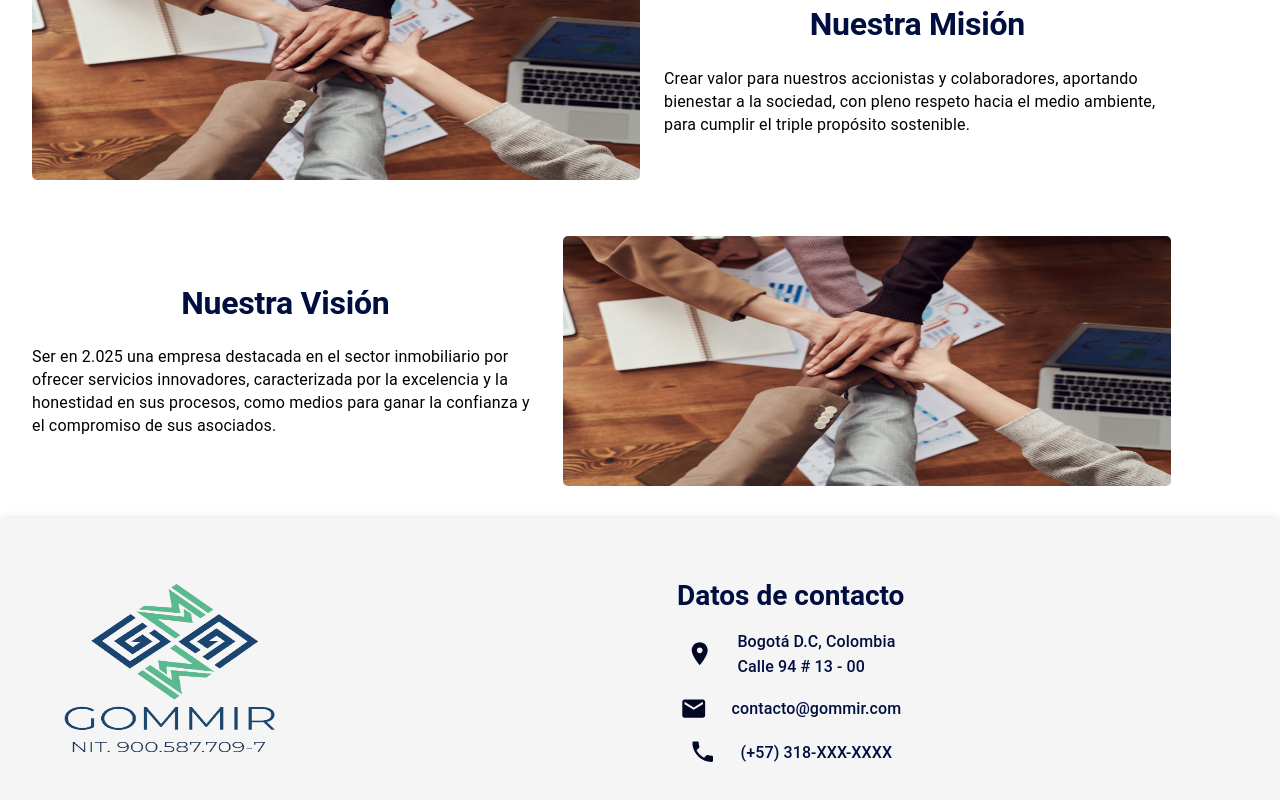
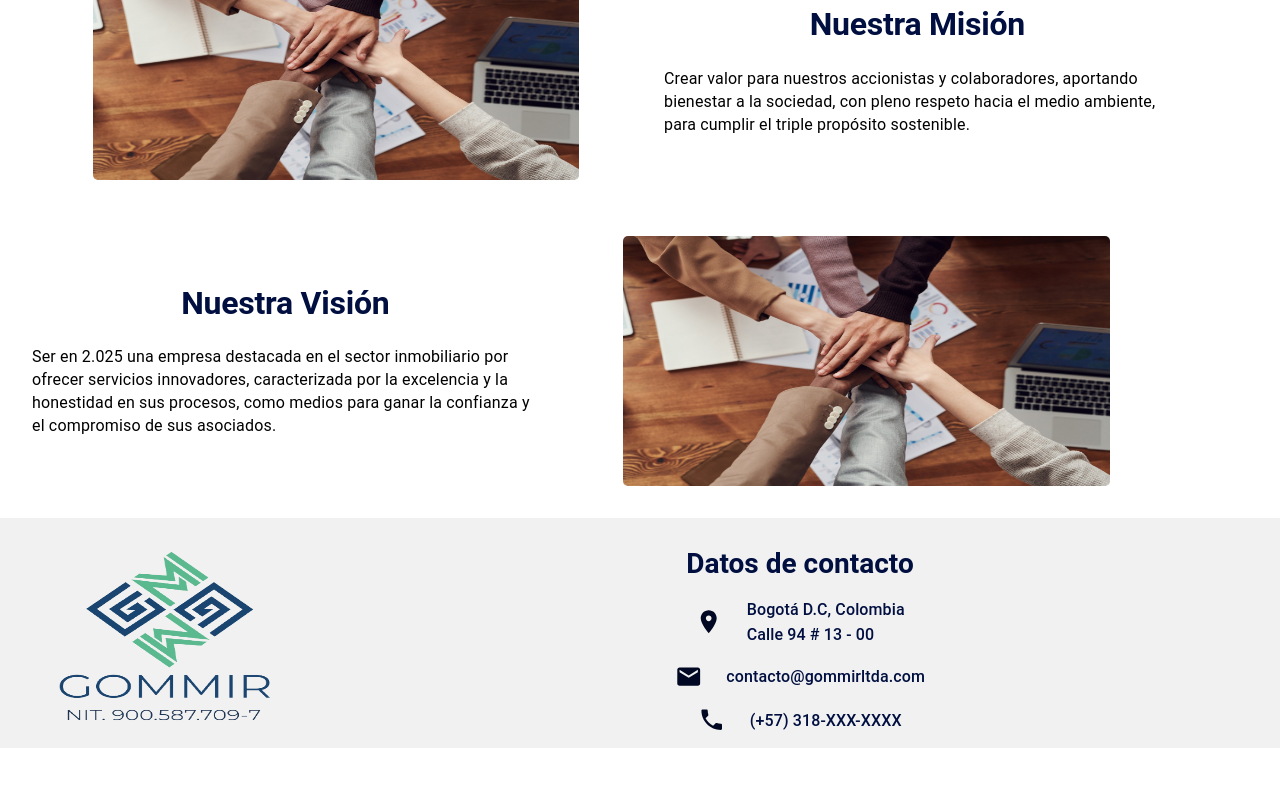
Before and after one commit to FemtDeveloper/gommir, a Next.js app: page /nosotros in a window 1280 px wide. Shown: the part 1042-1842 px from the top of the page. After the commit the page ends 1790 px from the top, so only its background shows below. Built offline with nearby package versions, Linux system fonts and the light colour scheme.

Commit message:
UI uodated

```diff
--- a/Components/Footer/Footer.tsx
+++ b/Components/Footer/Footer.tsx
@@ -9,28 +9,13 @@ import PhoneIcon from "@mui/icons-material/Phone";
 
 const Footer = () => {
   return (
-    <AppBar
-      sx={{
-        display: "flex",
-        position: "relative",
-        bottom: 0,
-        flexDirection: "row",
-        justifyContent: "space-between",
-        alignItems: "center",
-        paddingX: 2,
-        paddingY: 4,
-        // height: "80px",
-        margin: 0,
-        // backgroundColor: "gold",
-        width: "100%",
-      }}
-      component={"footer"}
-    >
     <Box
       display={"flex"}
       flexDirection={{ xs: "column", sm: "row" }}
       justifyContent="center"
       alignItems={"center"}
+      component={"footer"}
+      sx={{ backgroundColor: "#f1f1f1" }}
     >
       <Grid2 xs={6}>
         <div
@@ -49,9 +34,7 @@ const Footer = () => {
           </Link>
         </div>
       </Grid2>
-        {/* <Typography variant="h3" component={"h3"}>
-          Datos de contacto
-        </Typography> */}
+
       <Grid2 container gap={2} mt={2} justifyContent="center">
         <Grid2 xs={12} sm={6} justifyContent="center" display={"flex"}>
           <Typography variant="h3" component={"h3"}>
@@ -68,9 +51,7 @@ const Footer = () => {
           >
             <LocationOnIcon color="secondary" />
             <Box>
-                <Typography variant="subtitle2">
-                  Bogotá D.C, Colombia
-                </Typography>
+              <Typography variant="subtitle2">Bogotá D.C, Colombia</Typography>
               <Typography variant="subtitle2">Calle 94 # 13 - 00</Typography>
             </Box>
           </Box>
@@ -84,7 +65,7 @@ const Footer = () => {
             gap={3}
           >
             <EmailIcon color="secondary" />
-              <Typography variant="subtitle2">contacto@gommir.com</Typography>
+            <Typography variant="subtitle2">contacto@gommirltda.com</Typography>
           </Box>
         </Grid2>
         <Grid2 xs={12} sm={6}>
@@ -101,7 +82,6 @@ const Footer = () => {
         </Grid2>
       </Grid2>
     </Box>
-    </AppBar>
   );
 };
 
--- a/Components/contact/ContactForm.tsx
+++ b/Components/contact/ContactForm.tsx
@@ -1,5 +1,6 @@
 import React, { useRef } from "react";
 import emailjs from "@emailjs/browser";
+import Grid2 from "@mui/material/Unstable_Grid2/Grid2";
 
 const ContactForm = () => {
   const form = useRef<HTMLFormElement>(null);
@@ -26,7 +27,7 @@ const ContactForm = () => {
     }
   };
   return (
-    <>
+    <Grid2 display={"flex"} sx={{ justifyContent: "center" }}>
       <div className="contact-container container" id="contact">
         <h1>Contáctanos</h1>
         <form onSubmit={sendEmail} ref={form}>
@@ -55,7 +56,7 @@ const ContactForm = () => {
           </div>
         )} */}
       </div>
-    </>
+    </Grid2>
   );
 };
 
--- a/styles/globals.css
+++ b/styles/globals.css
@@ -22,17 +22,35 @@ a {
 .slide-image,
 .other-images {
   position: relative;
-  width: 100%;
-  height: 250px;
+  height: 280px;
   margin: 0 auto;
 }
+.slide-image {
+  width: 100%;
+}
+.other-images {
+  width: 80%;
+  height: 340px;
+}
+.gommir-image {
+  position: relative;
+  width: 80%;
+  height: 240px;
+}
+
 .other-images img {
+  border-radius: 5px;
+}
+.gommir-image img {
   border-radius: 5px;
 }
 @media (min-width: 600px) {
   .slide-image,
   .other-images {
-    height: 440px;
+    height: 460px;
+  }
+  .gommir-image {
+    height: 340px;
   }
 }
 @media (min-width: 980px) {
@@ -87,12 +105,10 @@ a {
   padding-bottom: 20px;
 }
 .contact-container h1 {
-  /* color: #ffffff; */
   color: #000823;
   opacity: 87%;
 }
 .contact-container label {
-  /* color: #e8e8e8; */
   color: #000823;
   margin: 5px;
   font-size: 16px;
```
Also changed, not shown: Components/Maps/Maps.tsx (+11 -0 lines), Components/NuevosProyectos/NuevosProyectos.tsx (+10 -0 lines), pages/index.tsx (+13 -35 lines). Lines whose indentation alone changed are shown as unchanged.
